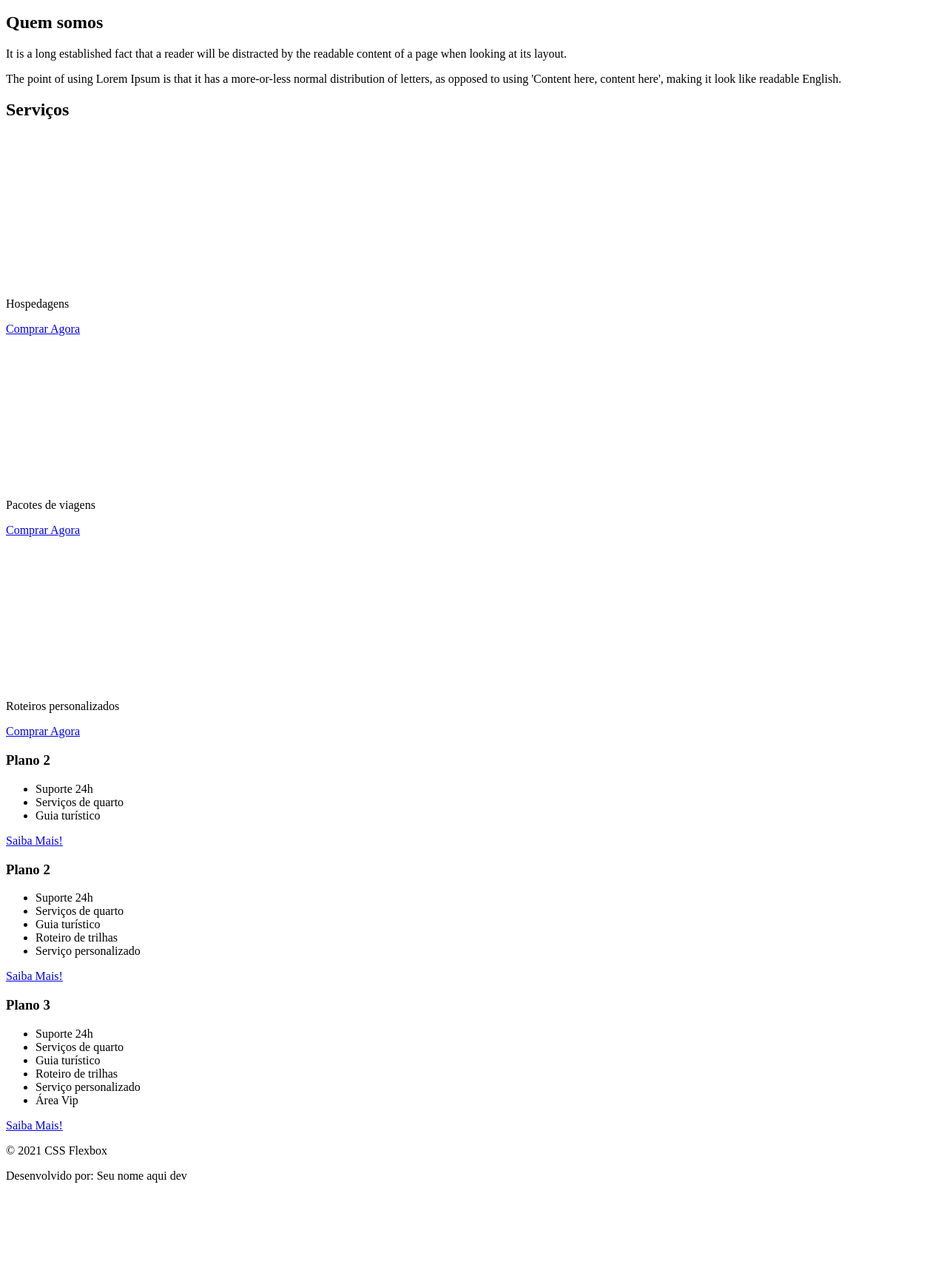
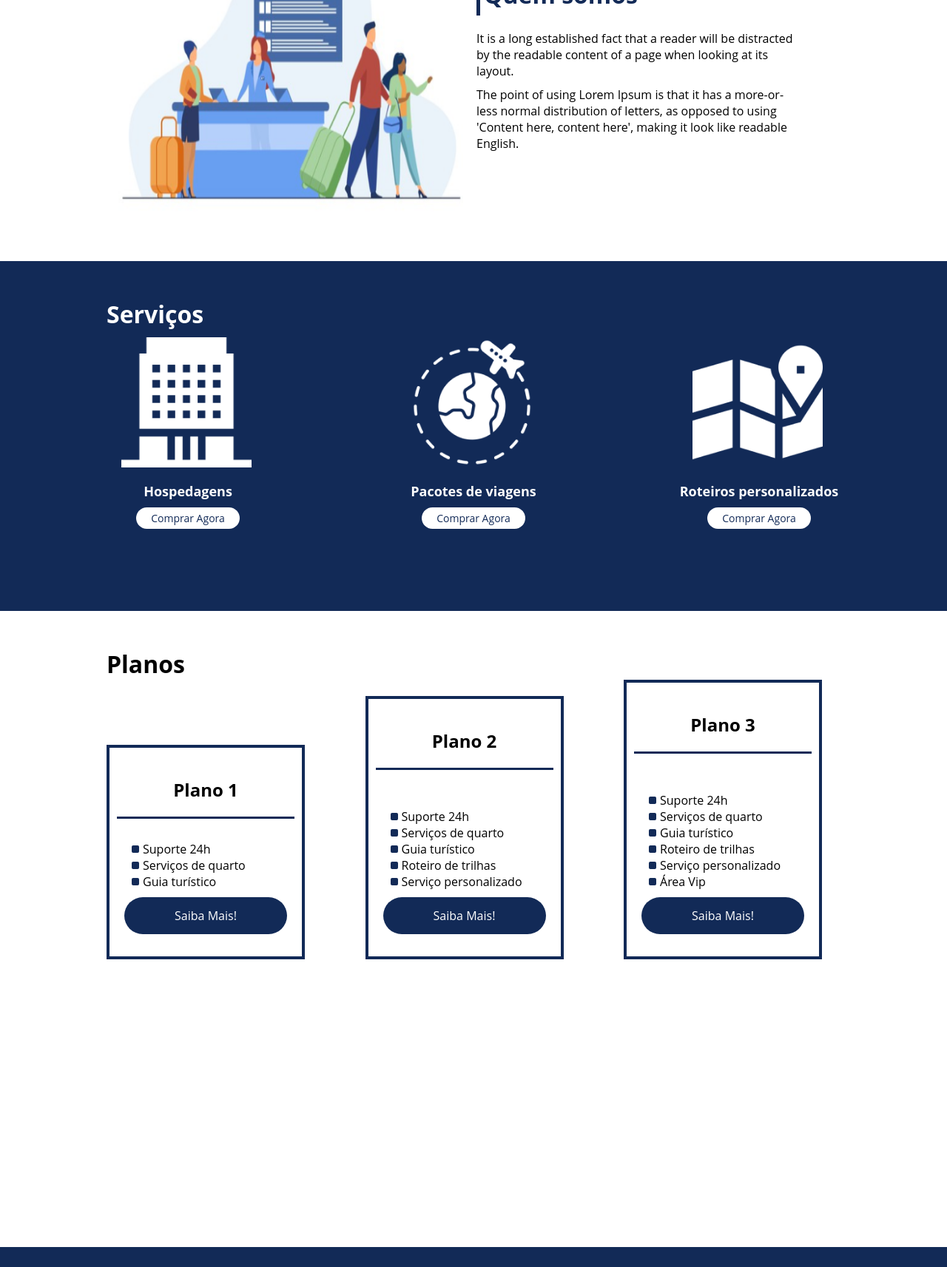
Before and after one commit to AUGUSTOCLIMA/BootCamp_DIO_SANTANDER, a plain HTML site: page modulo II/Trabalhando com Flex box/flex-projeto/index.html in a window 1280 px wide. Shown: the part 1087-2800 px from the top of the page at 74% size. Before the commit the page ends 2702 px from the top, so only its background shows below. Drawn offline with Linux system fonts and the light colour scheme.

Commit message:
Finalizado trabalho com flexbox

```diff
--- a/modulo II/Trabalhando com Flex box/flex-projeto/index.html
+++ b/modulo II/Trabalhando com Flex box/flex-projeto/index.html
@@ -5,60 +5,65 @@
     <meta name="viewport" content="width=device-width, initial-scale=1.0">
     <title>Flex Turismos</title>
     <link rel="stylesheet" href="./style.css">
+    <link rel="preconnet" href="https://googleapis.com">
+    <link rel="preconnet" href="https://fonts.gstatic.com" crossorigin>
+    <link href="https://fonts.googleapis.com/css2?family=Open+Sans:ital,wght@0,300;0,400;0,600;0.700;1,300;1,400;1,600&display=swap">
 </head>
 <body>
     <header>
+        <div class="flex-container menu">
             <h1>FlexTurismos</h1>
-        <ul>
+            <ul class="list-items">
                 <li><a href="#quem-somos">Quem Somos</a></li>
                 <li><a href="#servicos">Serviços</a></li>
                 <li><a href="#planos">Planos</a></li>
             </ul>
+        </div>
     </header>
 
-    <div>
-        <div>
+    <div class="flex-container apresentacao bg">
+        <div class="texto-apresentacao">
             <h1>Flex <br>Turismos</h1>
             <p>O melhor serviço para você!</p>
-            <a href="">Saiba Mais!</a>
+            <a href=""class="btn">Saiba Mais!</a>
         </div>
 
-        <div>
+        <div >
             <div><img src="./images/0-main.png" alt="banner de apresentação"></div>
         </div>
     </div>
 
-    <div>
-        <div>
-            <img src="./images/1-quem-somos.png" alt="balcão de atendimento">
-        </div>
-
+    <div class="flex-container" id="quem-somos">
         <div>
             <h2>Quem somos</h2>
             <p>It is a long established fact that a reader will be distracted by the readable content of a page when looking at its layout. </p>
             <p>The point of using Lorem Ipsum is that it has a more-or-less normal distribution of letters, as opposed to using 'Content here, content here', making it look like readable English.</p>
         </div>
-    </div>
 
         <div>
+            <img src="./images/1-quem-somos.png" alt="balcão de atendimento">
+        </div>
+    </div>
+    <div class="container-externo">
+        <div class="flex-container" id="servicos">
             <div>
                 <h2>Serviços</h2>
             </div>
 
-        <div>
-            <div>
+            <div class="list-servicos">
+                <div class="item-servico">
                     <div><img src="./images/icon-2.png" alt="hospedagens"></div>
                     <p>Hospedagens</p>
                     <a href="#">Comprar Agora</a>
                 </div>
 
-            <div>
+                <div class="item-servico">
                     <div><img src="./images/icon-1.png" alt="pacote de viagens"></div>
                     <p>Pacotes de viagens</p>
                     <a href="#">Comprar Agora</a>
                 </div>
 
-            <div>
+                <div class="item-servico">
                     <div><img src="./images/icon-3.png" alt="roteiros personalizados"></div>
                     <p>Roteiros personalizados</p>
                     <a href="#">Comprar Agora</a>
@@ -66,21 +71,23 @@
 
             </div>
         </div>
-
-    <div>
-
-        <div>
-            <h3>Plano 2</h3>
+    </div>
+    <div class="flex-container" id="planos">
+        <div><h2>Planos</h2></div>
+        <div class="list-planos">
+            <div class="list-plano">
+                <h3>Plano 1</h3>
                 <ul>
                     <li>Suporte 24h</li>
                     <li>Serviços de quarto</li>
                     <li>Guia turístico</li>
                 </ul>
-            <a href="#">Saiba Mais!</a>
+                <a href="#" class="btn">Saiba Mais!</a>
             </div>
 
-        <div>
+            <div class="list-plano">
                 <h3>Plano 2</h3>
+                <br>
                 <ul>
                     <li>Suporte 24h</li>
                     <li>Serviços de quarto</li>
@@ -88,11 +95,12 @@
                     <li>Roteiro de trilhas</li>
                     <li>Serviço personalizado</li>
                 </ul>
-            <a href="#">Saiba Mais!</a>
+                <a href="#" class="btn">Saiba Mais!</a>
             </div>
 
-        <div>
+            <div class="list-plano">
                 <h3>Plano 3</h3>
+                <br>
                 <ul>
                     <li>Suporte 24h</li>
                     <li>Serviços de quarto</li>
@@ -101,13 +109,16 @@
                     <li>Serviço personalizado</li>
                     <li>Área Vip</li>
                 </ul>
-            <a href="#">Saiba Mais!</a>
+                <a href="#" class="btn">Saiba Mais!</a>
+            </div>
         </div>
     </div>
 
     <footer>
-        <p>&copy; 2021 CSS Flexbox</p>
-        <p>Desenvolvido por: Seu nome aqui dev</p>
+        <div class="flex-container foooter">
+            <p>&copy; 2022 CSS Flexbox</p>
+        <p>Desenvolvido por: Augusto Cesar de lima</p>
+        </div>
     </footer>
 </body>
 </html>
--- a/modulo II/Trabalhando com Flex box/flex-projeto/style.css
+++ b/modulo II/Trabalhando com Flex box/flex-projeto/style.css
@@ -0,0 +1,269 @@
+*{
+    margin: 0;
+    padding: 0;
+    font-family: 'Open Sans', sans-serif;
+}
+
+ul{
+    list-style: none;
+    margin: 0;
+    padding: 0;
+}
+ul li a{
+    text-decoration: none;
+}
+
+div img{
+    display: block;
+    width: 100%;
+}
+
+.flex-container{
+    display: flex;
+    max-width: 992px;
+    margin: auto;
+    width: 100%;
+    min-width: 320px;
+    padding: 10px 15px;
+}
+
+header{
+    background-image: linear-gradient(to bottom, #122A57 0%, #17366ebf);
+
+    height: 100px;
+    display: flex;
+    align-items: center;
+    color: white;
+}
+header .list-items{
+    display: flex;
+    width: 100%;
+    max-width: 260px;
+    justify-content: space-between;
+    align-items: center;
+}
+.list-items li a{
+    color: white;
+}
+header .menu{
+    justify-content: space-between;
+
+}
+
+.apresentacao{
+    height: 100vh;
+    align-items: center;
+    justify-content: space-between;
+
+}
+
+
+.texto-apresentacao h1{
+    color: #122A57;
+    font-size: 48px;
+    margin-bottom: 10px;
+}
+.btn{
+    background-color: #122A57;
+    color: #fff;
+    text-align: center;
+    border-radius: 30px;
+    width: 220px;
+    display: block;
+    text-decoration: none;
+    height: 50px;
+    line-height: 50px;
+    margin-top: 10px;
+    margin-bottom: 10px;
+}
+#quem-somos{
+    flex-direction: row-reverse;
+    align-items: center;
+    justify-content: space-between;
+}
+#quem-somos h2{
+    font-size: 32px;
+    color: #122A57;
+    display: flex;
+    margin-bottom: 20px;
+}
+#quem-somos h2::before{
+    content: "";
+    height: 50px;
+    width: 5px;
+    margin-right: 5px;
+    background-color: #122A57;
+    position: relative;
+}
+#quem-somos p{
+    margin-bottom: 10px;
+    width: 90%;
+}
+#quem-somos img{
+    min-height: 500px;
+    min-width: 500px;
+}
+.container-externo{
+    background-color: #122A57;
+    width: 100%;
+}
+
+#servicos{
+    flex-direction: column;
+    padding-top: 50px;
+    padding-bottom: 100px;
+}
+#servicos h2{
+    color: white;
+    font-size: 32px;
+    margin-bottom: 10px;
+}
+.list-servicos{
+    display: flex;
+    justify-content: space-between;
+}
+.list-servicos .item-servico{
+    text-align: center;
+}
+.item-servico a{
+    width: 220px;
+    background-color: #fff;
+    border-radius: 30px;
+    height: 50px;
+    text-align: center;
+    line-height: 50px;
+    margin-top: 20px;
+    /* margin-left: 20px; */
+    padding: 5px 20px;
+    color: #122A57;
+    text-decoration: none;
+    font-size: 14px;
+}
+.item-servico p{
+    font-weight: 700;
+    font-size: 18px;
+    color: #fff;
+    margin-top: 20px;
+
+}
+.item-servico img{
+    width: 80%;
+    margin-top: auto;
+    margin-bottom: auto;
+    margin-left: 20px;
+}
+#planos{
+    flex-direction: column;
+    min-height: 100vh;
+    padding-top: 50px;
+}
+#planos h2{
+    font-size: 32px;
+
+}
+.list-planos{
+    display: flex;
+    align-items: flex-end;
+    justify-content: space-between;
+}
+
+.list-plano{
+    flex: 1;
+    border: 4px solid #122A57;
+    margin-right: 25px;
+    padding: 10px;
+    max-width: 240px;
+    margin-bottom: 20px;
+}
+.list-plano .btn{
+    margin: auto;
+    margin-bottom: 20px;
+}
+.list-plano h3{
+    font-size: 24px;
+    display: flex;
+    flex-direction: column;
+    text-align: center;
+    margin-top: 30px;
+}
+.list-plano h3::after{
+    content: "";
+    background-color: #122A57;
+    width: 100%;
+    height: 3px;
+    margin-top: 20px;
+    margin-bottom: 20px;
+}
+.list-plano ul{
+    padding: 10px 20px;
+    display: flex;
+    flex-direction: column;
+
+}
+.list-plano ul li{
+    display: flex;
+    flex-wrap: nowrap;
+    align-items: center;
+}
+.list-plano ul li::before{
+    content: "";
+    border-radius: 20%;
+    background-color: #122A57;
+    width: 10px;
+    height: 10px;
+    margin-right: 5px;
+}
+footer{
+    background-color: #122A57;
+    height: 70px;
+    display: flex;
+    align-items: center;
+
+}
+footer .foooter{
+    justify-content: space-between;
+    color: #ffffff;
+}
+
+/* MObile */
+
+@media(max-width: 992px){
+    .flex-container{
+        flex-direction: column;
+    }
+    .apresentacao{
+        flex-direction: column-reverse;
+    }
+    .apresentacao .texto-apresentacao{
+        width: 100%;
+    }
+    #quem-somos{
+        flex-direction: column-reverse;
+    }
+    #quem-somos img{
+        min-width: 320px;
+        margin: auto;
+
+    }
+    .list-servicos{
+        flex-direction: column;
+    }
+    .item-servico{
+        flex-direction: column;
+    }
+    .item-servico img{
+        width: 50%;
+        margin: auto;
+    }
+    .list-planos{
+        flex-direction: column;
+        align-items: flex-start;
+        margin-bottom: 20px;
+    }
+    .list-planos .list-plano{
+        max-width: 90%;
+        margin: auto;
+        width: 100%;
+        margin-bottom: 10px;
+    }
+}
```
Also changed, not shown: modulo II/Trabalhando com Flex box/flex-projeto/images/bg2.jpg (added), modulo II/Trabalhando com Flex box/flex-projeto/images/viagem.webp (added). Lines whose indentation alone changed are shown as unchanged.
